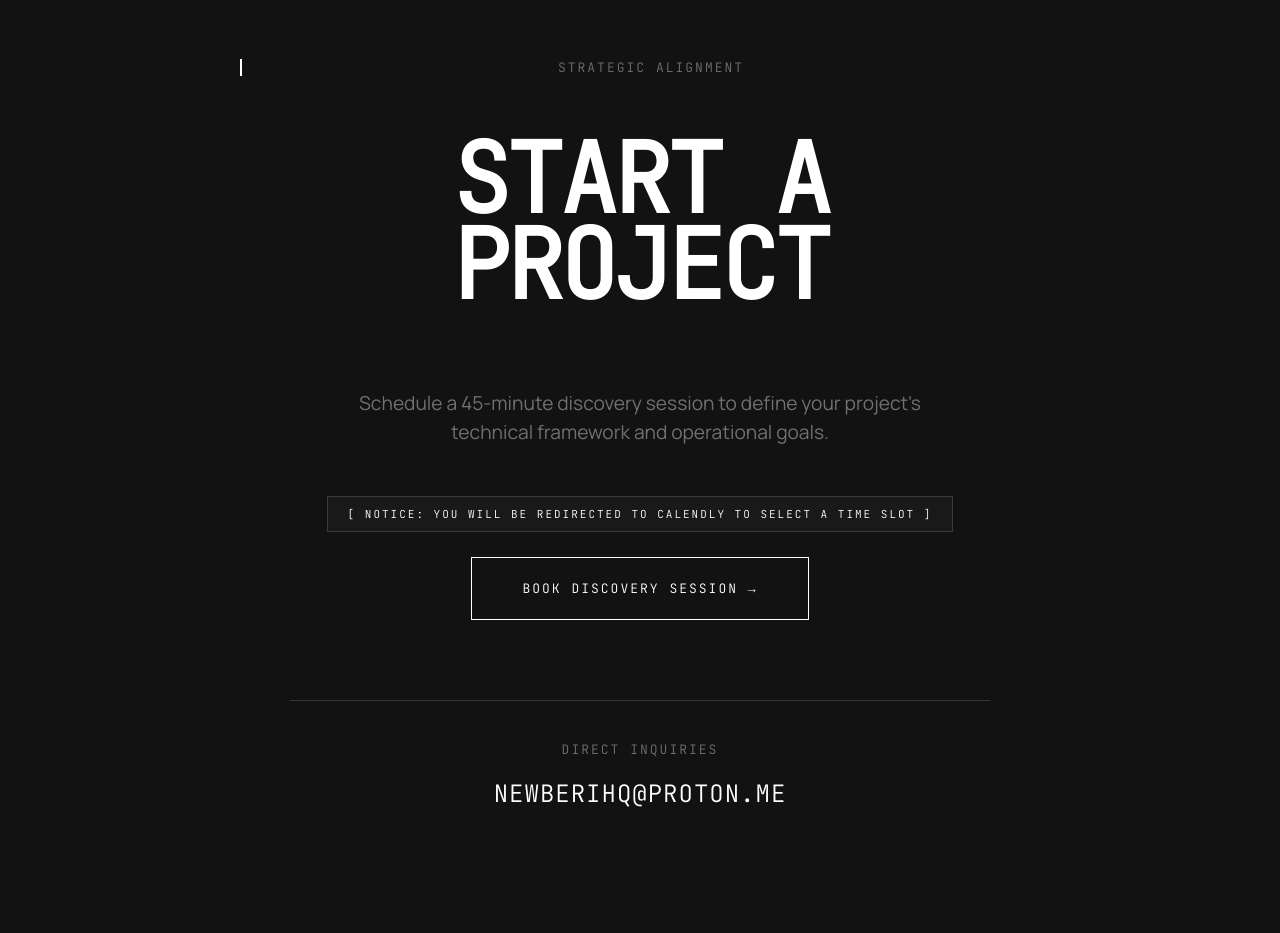
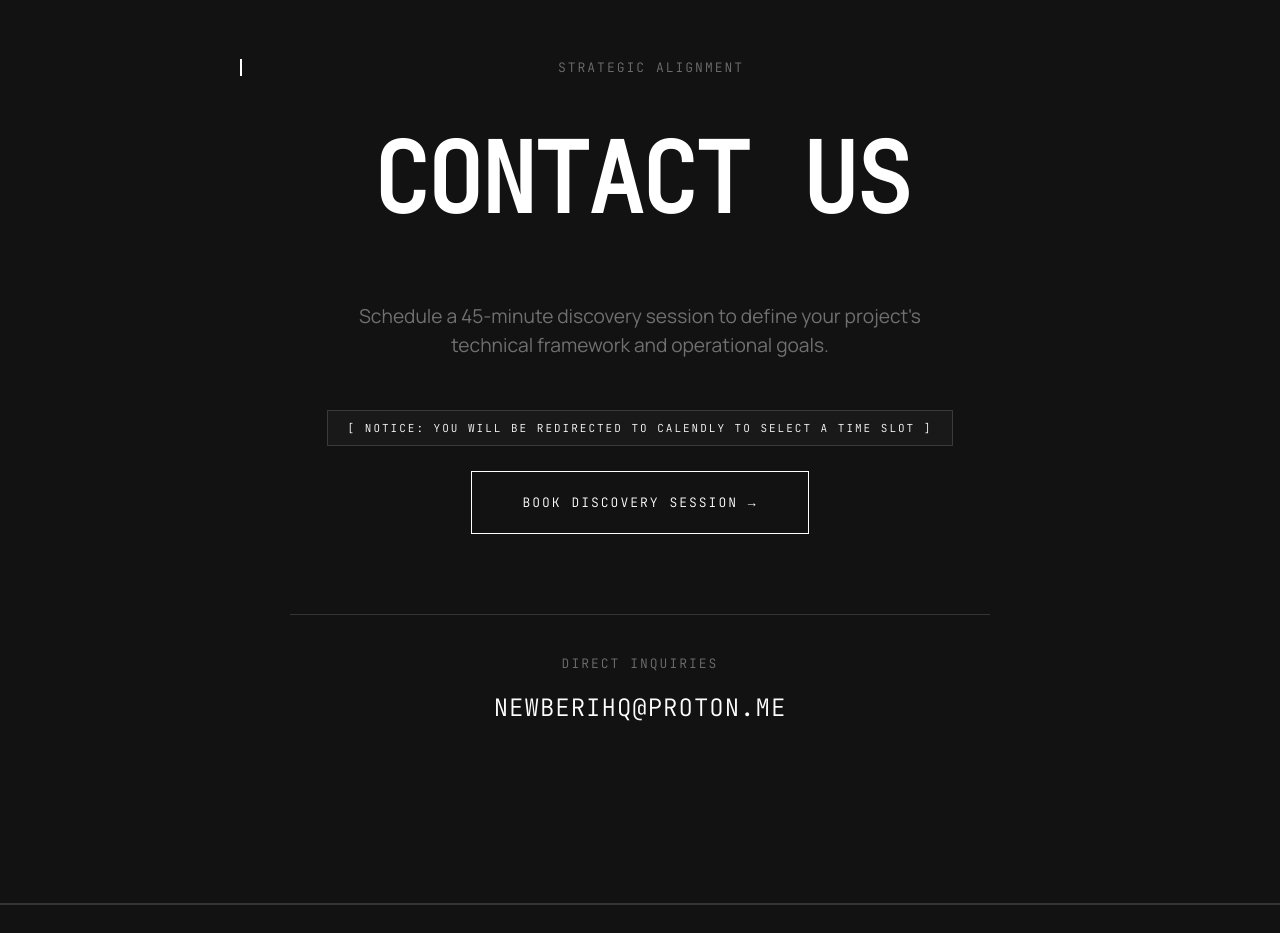
Before and after one commit to newberri/newberri.github.io, a plain HTML site: page index.html in a window 1280 px wide. Shown: the part 2720-3653 px from the top of the page. Drawn offline with Linux system fonts and the light colour scheme.

Commit message:
Update index.html

```diff
--- a/index.html
+++ b/index.html
@@ -403,7 +403,7 @@
         <section id="contact">
             <div class="contact-header">
                 <span class="section-label mono">Strategic Alignment</span>
-                <h2 class="mono">Start a Project</h2>
+                <h2 class="mono">Contact Us</h2>
             </div>
 
             <p class="contact-brief">
```
